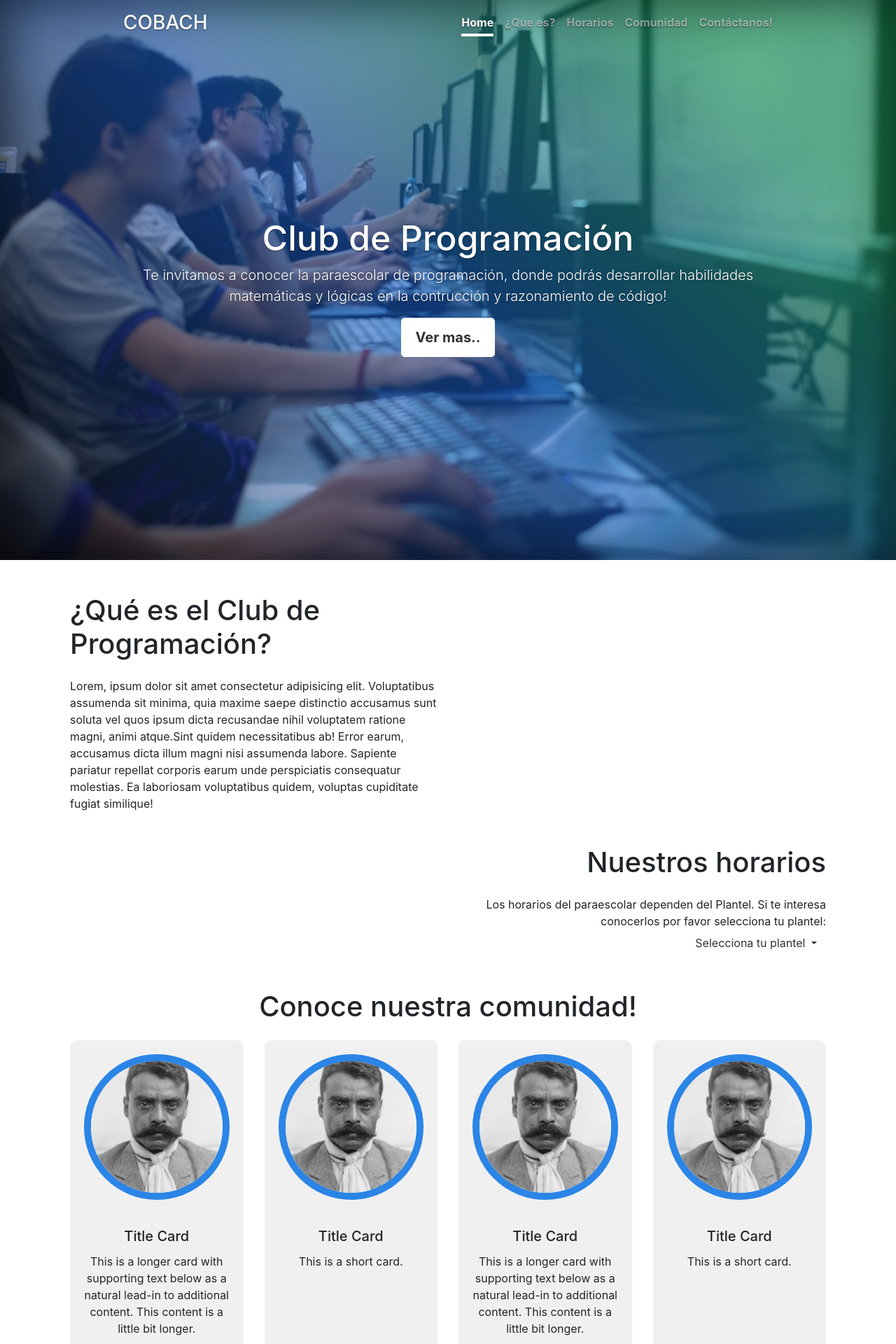
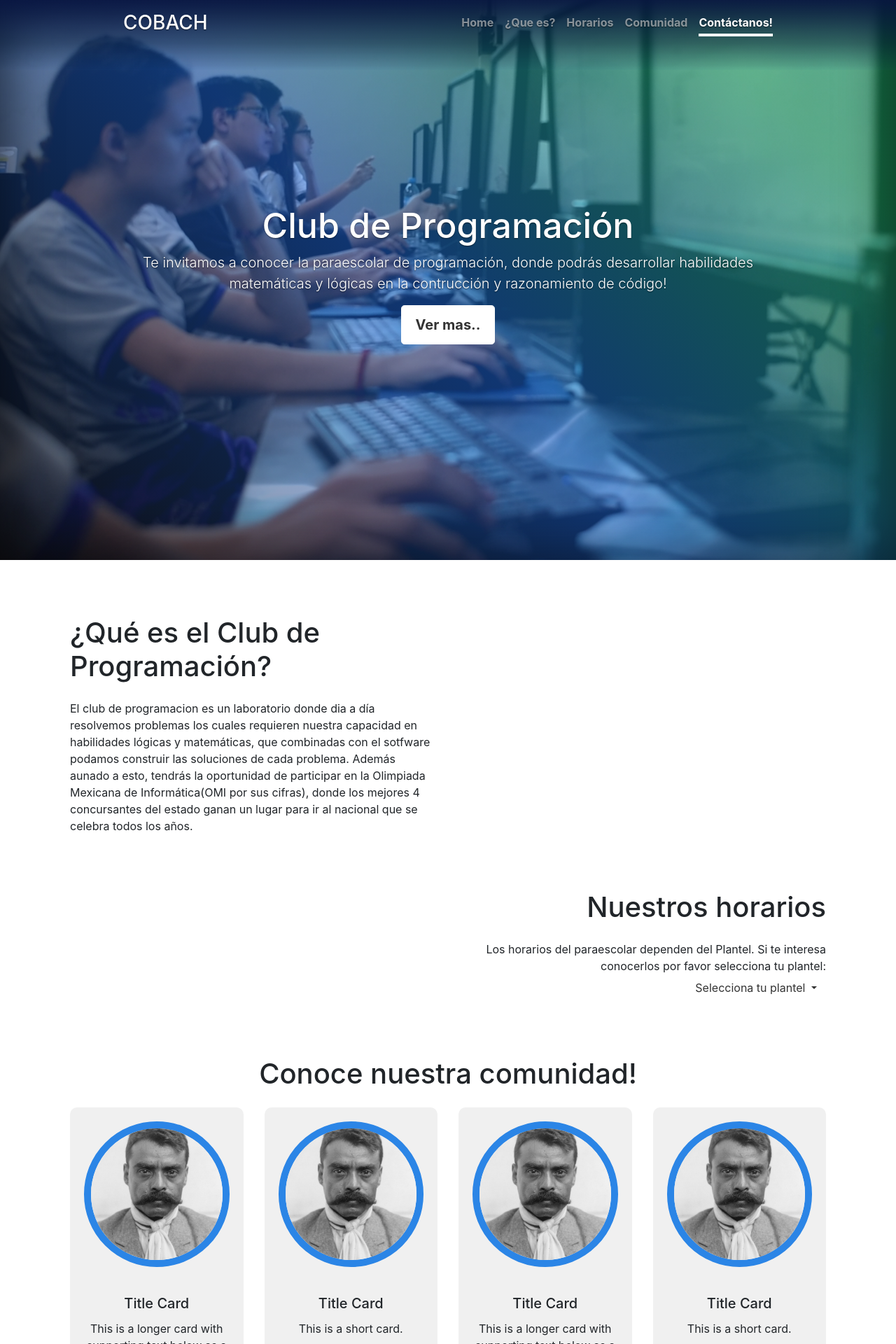
Before and after one commit to cobachih-dev/django-website, a Django app: page / in a window 1280 px wide. Shown: the top 1920 px of the page at 70% size. Run offline with Django 3.2, Linux system fonts and the light colour scheme; some libraries are stand-ins or nearby versions.

Commit message:
Scroll-spy and header fixed top

```diff
--- a/static/css/style.css
+++ b/static/css/style.css
@@ -8,6 +8,24 @@ background: linear-gradient(45deg, rgba(24,23,31,0.5046393557422969) 0%, rgba(32
 footer:
 
 */
+header{
+    max-width: 60em;
+    margin: 0px auto;
+    padding: 1em;
+}
+.bk-header{
+    height: 100px;
+    background: rgb(7,20,64);
+    background: linear-gradient(180deg, rgba(7,20,64,0.9192051820728291) 0%, rgba(4,24,55,0.4682247899159664) 62%, rgba(28,106,187,0.036852240896358524) 100%);
+}
+body{
+    position: relative;
+    overflow-y: scroll;
+    height: 100%;
+}
+.mt-5{
+    margin-top: 80px !important;
+}
 .people-photo{
     object-fit: cover;
 }
--- a/templates/base.html
+++ b/templates/base.html
@@ -15,7 +15,8 @@
     <link rel="stylesheet" href="{% static 'css/style.css' %}">
 
 </head>
-<body class="text-center vsc-initialized">
+<body class="text-center vsc-initialized" data-spy="scroll" data-target="#header" data-offset="0">
+    <div class="bk-header fixed-top"></div>
     {% block container %}
     {% endblock container %}
     {% include "footer.html" %}
--- a/templates/cover.html
+++ b/templates/cover.html
@@ -1,7 +1,8 @@
-<div class="cover-background">
+<div class="cover-background" id="home">
     <div class="body">
         <div class="cover-container d-flex w-100 h-100 p-3 mx-auto flex-column">
-        {% include "header.html" %}
+            {% include "header.html" %}
+            <div class="mb-auto"></div>
             <main role="main" class="inner cover">
                 <h1 class="cover-heading primary-title h1">
                     Club de Programación
@@ -14,7 +15,7 @@
                     de código!
                 </p>
                 <p class="lead">
-                <a href="#" class="btn btn-lg btn-secondary">Ver mas..</a>
+                <a href="#description" class="btn btn-lg btn-secondary">Ver mas..</a>
                 </p>
             </main>
             <footer class="mastfoot mt-auto">
--- a/templates/header.html
+++ b/templates/header.html
@@ -1,14 +1,14 @@
- <header class="masthead mb-auto">
+<header class="masthead fixed-top mb-auto" id="header">
     <div class="inner">
-    <h3 class="masthead-brand">
-      COBACH
-    </h3>
-    <nav class="nav nav-masthead justify-content-center">
-        <a class="nav-link active" href="#">Home</a>
-        <a class="nav-link" href="#">¿Que es?</a>
-        <a class="nav-link" href="#">Horarios</a>
-        <a class="nav-link" href="#">Comunidad</a>
-        <a class="nav-link" href="#">Contáctanos!</a>
-    </nav>
+        <h3 class="masthead-brand">
+            COBACH
+        </h3>
+        <nav class="nav nav-masthead justify-content-center">
+            <a class="nav-link" href="#home">Home</a>
+            <a class="nav-link" href="#description">¿Que es?</a>
+            <a class="nav-link" href="#schedule">Horarios</a>
+            <a class="nav-link" href="#community">Comunidad</a>
+            <a class="nav-link" href="#contact_us">Contáctanos!</a>
+        </nav>
     </div>
 </header>
--- a/templates/website/description.html
+++ b/templates/website/description.html
@@ -1,8 +1,14 @@
-<div class="content-text col-lg-6 text-justify text-lg-left">
+<div class="content-text col-lg-6 text-justify text-lg-left" >
     <h1 class="h1 mb-4 text-center text-lg-left">
         ¿Qué es el Club de Programación?
     </h1>
     <div class="p">
-        Lorem, ipsum dolor sit amet consectetur adipisicing elit. Voluptatibus assumenda sit minima, quia maxime saepe distinctio accusamus sunt soluta vel quos ipsum dicta recusandae nihil voluptatem ratione magni, animi atque.Sint quidem necessitatibus ab! Error earum, accusamus dicta illum magni nisi assumenda labore. Sapiente pariatur repellat corporis earum unde perspiciatis consequatur molestias. Ea laboriosam voluptatibus quidem, voluptas cupiditate fugiat similique!
+        El club de programacion es un laboratorio donde dia a día resolvemos
+        problemas los cuales requieren nuestra capacidad en habilidades lógicas
+        y matemáticas, que combinadas con el sotfware podamos construir las
+        soluciones de cada problema. Además aunado a esto, tendrás la oportunidad
+        de participar en la Olimpiada Mexicana de Informática(OMI por sus cifras),
+        donde los mejores 4 concursantes del estado ganan un lugar para ir al
+        nacional que se celebra todos los años.
     </div>
 </div>
--- a/templates/website/home.html
+++ b/templates/website/home.html
@@ -7,15 +7,19 @@
 
 {% block container %}
     {% include "cover.html" %}
+    <div class="" id="description"></div>
     <div class="container mt-5 ">
         {% include "website/description.html" %}
     </div>
-    <div class="container mt-5 ">
+    <div class="" id="schedule"></div>
+    <div class="container mt-5">
         {% include "website/schedule.html" %}
     </div>
+    <div class="" id="community"></div>
     <div class="container mt-5 ">
         {% include "website/meet_our_community.html" %}
     </div>
+    <div class="" id="contact_us"></div>
     <div class="container mt-5 mb-5">
         {% include "website/contact_us.html" %}
     </div>
--- a/templates/website/thanks.html
+++ b/templates/website/thanks.html
@@ -1,29 +1,31 @@
 {% load static %}
-<div class="content-text container mt-5 mt-lg-0 col-lg-6">
+<div class="content-text thanks container mt-5 mt-lg-0 col-lg-6">
     <h2 class="h2 mb-4">
         Esta pagina es posible gracias a los alumnos:
     </h2>
-    <div class="row row-cols-2 justify-content-center">
-    <div class="col mb-4">
+    <div class="row row-cols-1  row-cols-md-2 justify-content-center">
+        <div class="col-10 col-md mb-4">
             <div class="card h-100">
                 <div class="photo-container embed-responsive embed-responsive-1by1">
                     <img src="{% static 'img/picture-example-1.jpg' %}" class="card-img-top embed-responsive-item people-photo" alt="..." >
                 </div>
                 <div class="card-body">
-                <h5 class="card-title">Saul Tapia Loya</h5>
+                    <h5 class="card-title">Saul Alejandro Tapia Loya</h5>
+                    <span class="badge badge-primary">BACKEND</span>
                     <p class="card-text">
                         This is a longer card with supporting text below as a natural lead-in to additional content. This content is a little bit longer.
                     </p>
                 </div>
             </div>
         </div>
-        <div class="col mb-4">
+        <div class="col-10 col-md mb-4">
             <div class="card h-100">
             <div class="photo-container embed-responsive embed-responsive-1by1">
                 <img src="{% static 'img/picture-example-1.jpg' %}" class="card-img-top embed-responsive-item people-photo" alt="..." >
             </div>
             <div class="card-body">
                 <h5 class="card-title">Adrian Alejandro Gonzalez Dominguez </h5>
+                <span class="badge badge-success">FRONTEND</span>
                 <p class="card-text">
                     This is a short card.
                 </p>
```
Lines whose indentation alone changed are shown as unchanged.
